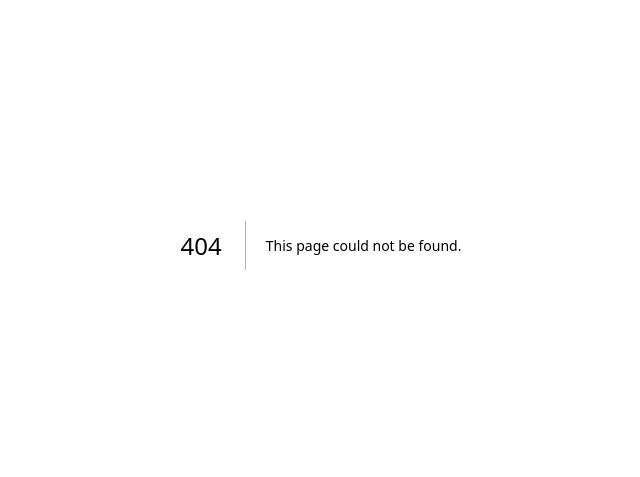
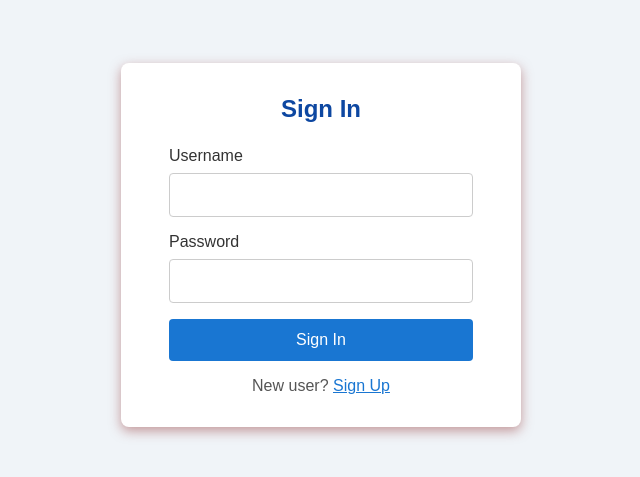
Before and after one commit to ketul-P/ehr-app, a Next.js app: page /login in a window 1280 px wide. Before the commit this address had no page. Shown: the part 155-632 px from the top of the page, without its empty margins (319-959 px from the left). Built offline with nearby package versions, Linux system fonts and the light colour scheme.

Commit message:
- Added a login page and restructured file

```diff
--- /dev/null
+++ b/app/login/page.js
@@ -0,0 +1,90 @@
+export default function LoginPage() {
+  return (
+    <div style={styles.container}>
+      <form style={styles.form}>
+        <h2 style={styles.title}>Sign In</h2>
+
+        <label htmlFor="username" style={styles.label}>Username</label>
+        <input
+          id="username"
+          name="username"
+          type="text"
+          style={styles.input}
+          required
+        />
+
+        <label htmlFor="password" style={styles.label}>Password</label>
+        <input
+          id="password"
+          name="password"
+          type="password"
+          style={styles.input}
+          required
+        />
+
+        <button type="submit" style={styles.button}>Sign In</button>
+
+        <p style={styles.signUpText}>
+          New user?{' '}
+          <span style={styles.signUpLink}>Sign Up</span>
+        </p>
+      </form>
+    </div>
+  );
+}
+
+const styles = {
+  container: {
+    minHeight: '100vh',
+    display: 'flex',
+    justifyContent: 'center',
+    alignItems: 'center',
+    backgroundColor: '#f0f4f8',
+  },
+  form: {
+    backgroundColor: '#ffffff',
+    padding: '2rem 3rem',
+    borderRadius: '8px',
+    boxShadow: '0 4px 12px rgba(152, 62, 62, 0.5)',
+    width: '100%',
+    maxWidth: '400px',
+  },
+  title: {
+    marginBottom: '1.5rem',
+    color: '#0d47a1',
+    textAlign: 'center',
+  },
+  label: {
+    display: 'block',
+    marginBottom: '0.5rem',
+    color: '#333333',
+  },
+  input: {
+    width: '100%',
+    padding: '0.75rem 1rem',
+    marginBottom: '1rem',
+    borderRadius: '4px',
+    border: '1px solid #cccccc',
+    fontSize: '1rem',
+  },
+  button: {
+    width: '100%',
+    padding: '0.75rem',
+    backgroundColor: '#1976d2',
+    color: '#ffffff',
+    border: 'none',
+    borderRadius: '4px',
+    fontSize: '1rem',
+    cursor: 'pointer',
+  },
+  signUpText: {
+    marginTop: '1rem',
+    textAlign: 'center',
+    color: '#555555',
+  },
+  signUpLink: {
+    color: '#1976d2',
+    cursor: 'pointer',
+    textDecoration: 'underline',
+  },
+};
```
